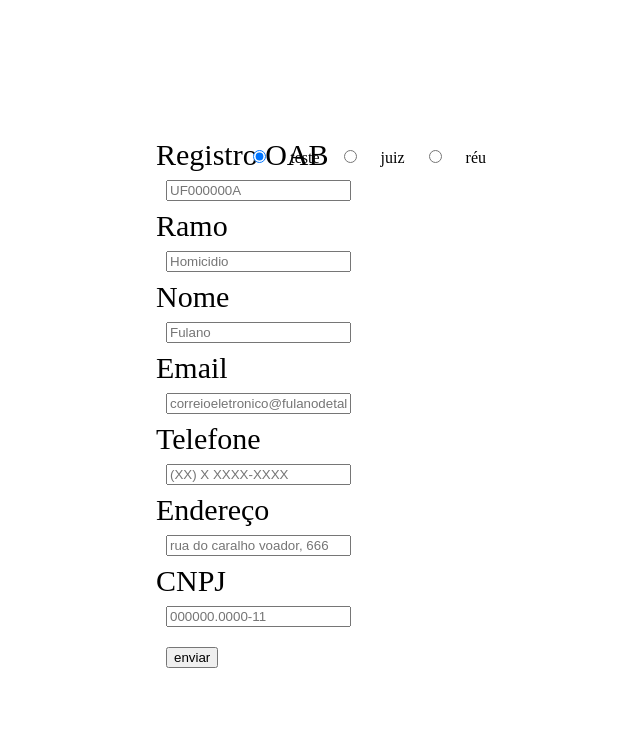
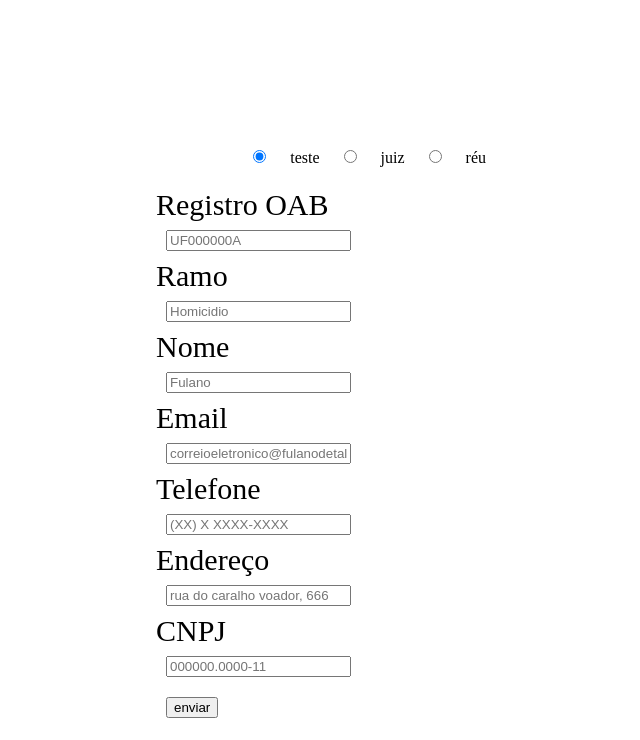
Before and after one commit to nikolagiin/TrabPBD, a PHP site: page /formulario.php in a window 1280 px wide. Shown: the part 60-800 px from the top of the page, without its empty margins (194-834 px from the left). Run offline with PHP 8.4, Linux system fonts and the light colour scheme.

Commit message:
foi modificado o posicionamento do formulário

```diff
--- a/style.css
+++ b/style.css
@@ -10,6 +10,10 @@ header{
 #radio{
     position: absolute;
     right: 300px;
+}
+#dados{
+    position: absolute;
+    top: 50px;
 }
 nav{
     position: absolute;
```
